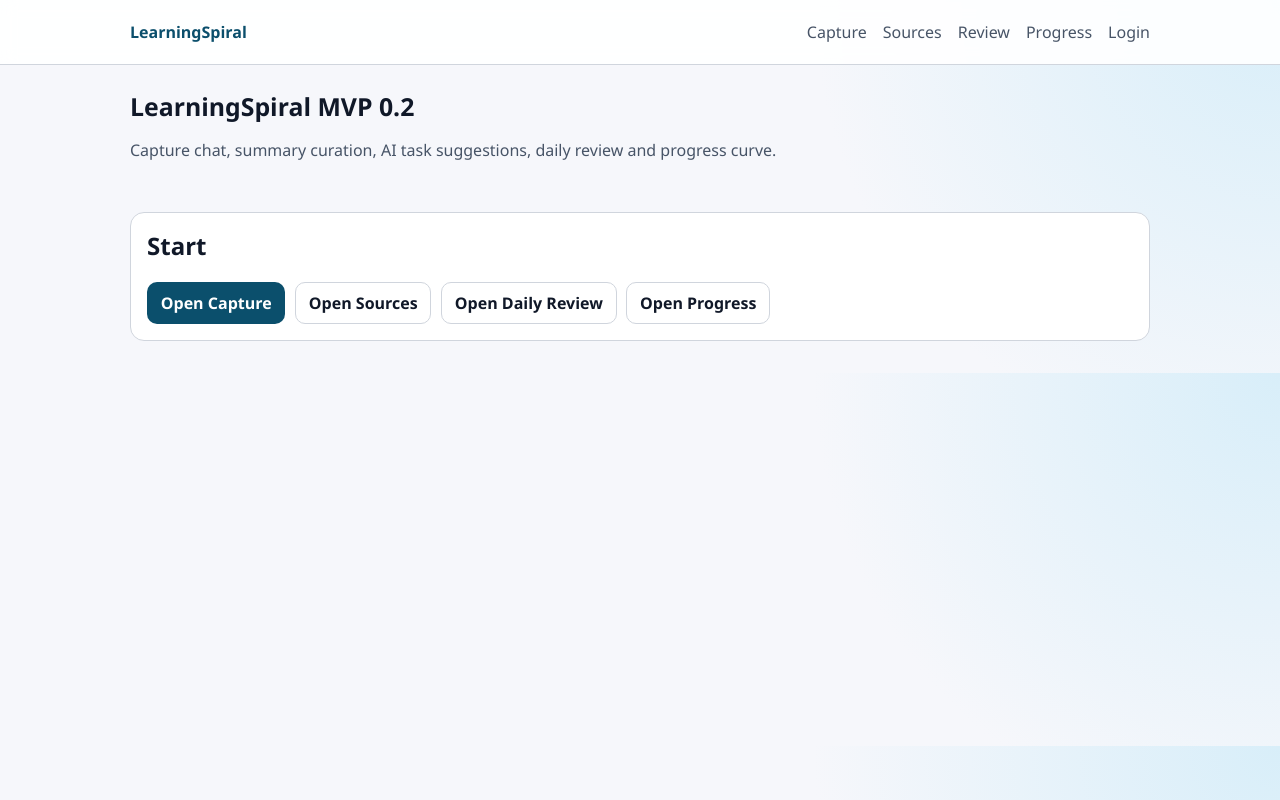
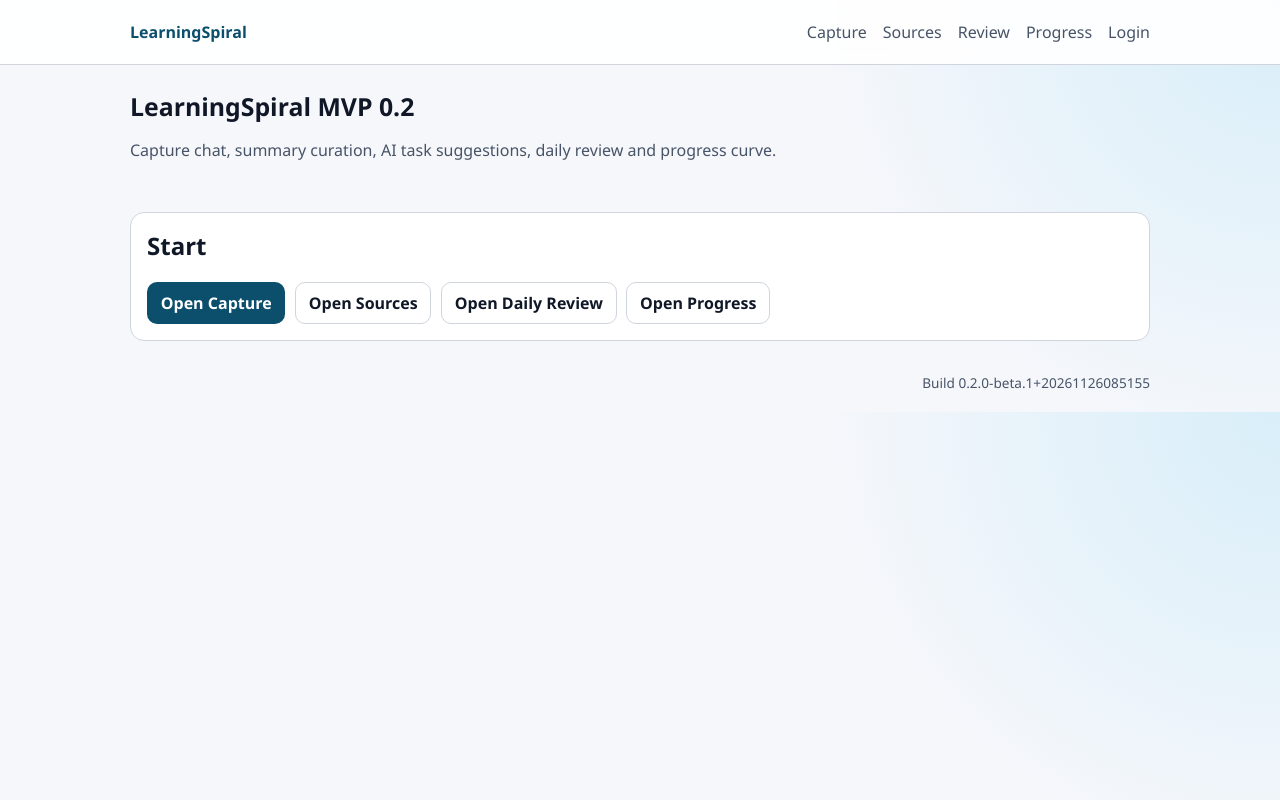
Before and after one commit to heikkikukkonen/learningspiral, a Next.js app: page / in a window 1280 px wide. Built offline with nearby package versions, Linux system fonts and the light colour scheme.

Commit message:
Add capture LLM indicator and auto-incremented build version

```diff
--- a/app/globals.css
+++ b/app/globals.css
@@ -65,6 +65,12 @@ a {
 main.container {
   padding-top: 1.5rem;
   padding-bottom: 2rem;
+}
+
+.app-footer {
+  padding-bottom: 1.25rem;
+  display: flex;
+  justify-content: flex-end;
 }
 
 .page-header {
--- a/app/layout.tsx
+++ b/app/layout.tsx
@@ -12,6 +12,8 @@ export default function RootLayout({
 }: Readonly<{
   children: React.ReactNode;
 }>) {
+  const buildVersion = process.env.NEXT_PUBLIC_BUILD_VERSION ?? "dev";
+
   return (
     <html lang="fi">
       <body>
@@ -30,6 +32,9 @@ export default function RootLayout({
           </div>
         </header>
         <main className="container">{children}</main>
+        <footer className="container app-footer">
+          <span className="status">Build {buildVersion}</span>
+        </footer>
       </body>
     </html>
   );
--- a/next.config.mjs
+++ b/next.config.mjs
@@ -1,6 +1,16 @@
+import { readFileSync } from "node:fs";
+
+const packageJsonPath = new URL("./package.json", import.meta.url);
+const packageJson = JSON.parse(readFileSync(packageJsonPath, "utf-8"));
+const buildStamp = new Date().toISOString().replace(/[-:.TZ]/g, "").slice(0, 14);
+const buildVersion = `${packageJson.version}+${buildStamp}`;
+
 /** @type {import('next').NextConfig} */
 const nextConfig = {
-  reactStrictMode: true
+  reactStrictMode: true,
+  env: {
+    NEXT_PUBLIC_BUILD_VERSION: buildVersion
+  }
 };
 
 export default nextConfig;
```
Also changed, not shown: app/capture/page.tsx (+10 -1 lines).
